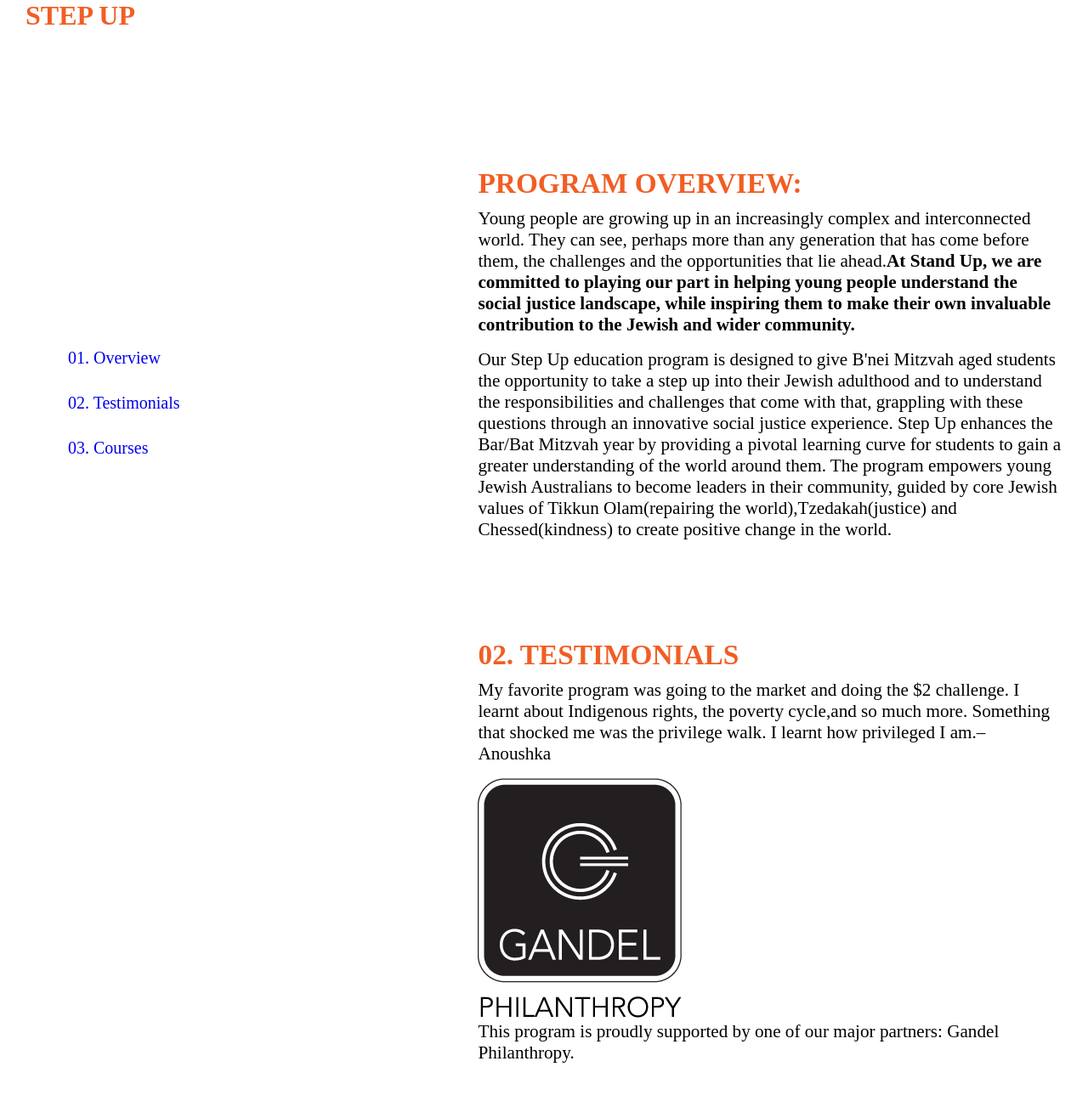
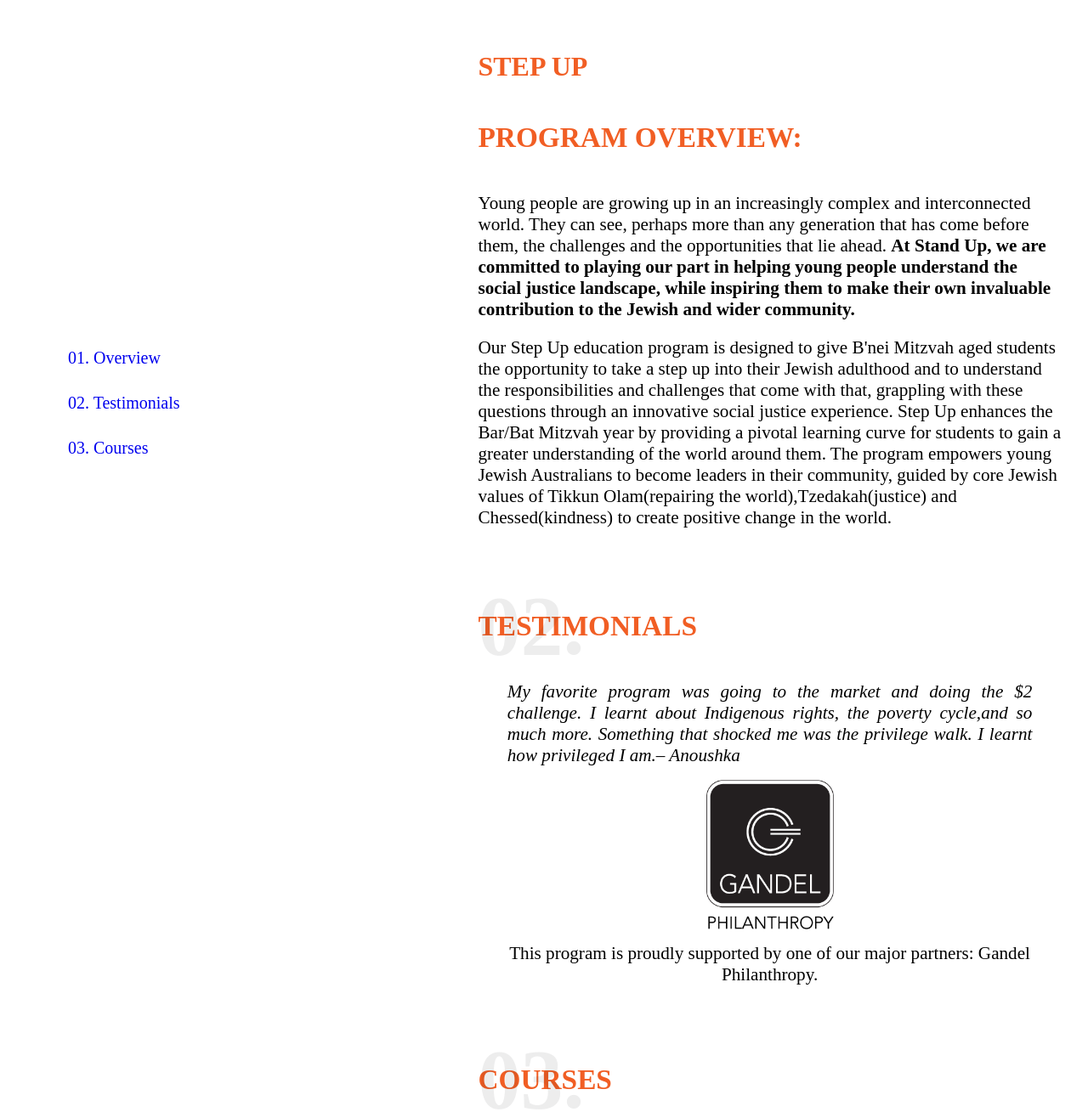
Before and after one commit to pieroapretto/Purpose, a website: page webroot/index.html in a window 1280 px wide. Shown: the top 1309 px of the page at 85% size. Drawn offline with Linux system fonts and the light colour scheme.

Commit message:
adding styles

```diff
--- a/scss/_container.scss
+++ b/scss/_container.scss
@@ -1,22 +1,38 @@
 .container {
-  padding-right: 15px;
-  padding-left: 15px;
+  padding-top: 60px;
   box-sizing: border-box;
   .frame {
     position: relative;
     .wrapper {
-      padding: 30px;
       article {
-        padding: 100px 0px 0px 0px;
+        padding: 0 30px 60px 30px;
         h3 {
           color: #f15e24;
-          margin-bottom: 10px;
           text-transform: uppercase;
+          position: relative;
+          display: block;
           font-size: calc(19px + 8 * ((100vw - 420px) / 480));
+          line-height: 70px;
+          letter-spacing: 0;
+          margin-bottom: 30px;
+          position: relative;
+          i {
+            position: absolute;
+            top: 0;
+            left: 0;
+            opacity: 0.08;
+            font-size: 100px;
+            font-style: normal;
+            color: #1d1e21;
+            letter-spacing: 0;
+          }
+        }
+        h3:not(:first-of-type) {
+          padding-left: 50px;
         }
         p {
           margin-top: 0;
-          margin-bottom: 16px;
+          // margin-bottom: 30px;
           font-size: calc(14px + 4 * ((100vw - 420px) / 480));
         }
       }
@@ -26,7 +42,7 @@
 
 @media (min-width: 960px) {
   .container {
-    width: 90%;
+    width: 100%;
     margin-right: auto;
     margin-left: auto;
     padding-right: 0px;
@@ -36,7 +52,6 @@
         width: 66.66667%;
         margin-left: auto;
         margin-right: 0;
-        padding: 30px 30px 0 30px;
       }
     }
   }
--- a/scss/_courses.scss
+++ b/scss/_courses.scss
@@ -8,11 +8,17 @@
     }
   }
   .cards {
+    aside {
+      a {
+        img {
+          width: 100%;
+        }
+      }
+    }
     .melbourne {
       position: relative;
       .melbourne_feature {
         img {
-          width: 90%;
         }
       }
       .melbourne_head {
@@ -26,7 +32,6 @@
       position: relative;
       .sydney_feature {
         img {
-          width: 90%;
         }
       }
       .sydney_head {
--- a/scss/_masthead.scss
+++ b/scss/_masthead.scss
@@ -1,5 +1,6 @@
-.masthead {
-  .masthead_title {
+.primary_wrapper {
+  padding: 0px 30px;
+  .primary_title {
     color: #f15e24;
     font-size: calc(32px + 14 * ((100vw - 420px) / 480));
     padding-bottom: 20px;
@@ -9,16 +10,16 @@
 }
 
 @media (min-width: 960px) {
-  .masthead {
-    .masthead_title {
-      padding-left: 30px;
+  .primary_wrapper {
+    .primary_title {
+      // padding-left: 30px;
     }
   }
 }
 
 @media (min-width: 1024px) {
-  .masthead {
-    .masthead_title {
+  .primary_wrapper {
+    .primary_title {
       font-size: 32px;
     }
   }
--- a/scss/_overview.scss
+++ b/scss/_overview.scss
@@ -0,0 +1,7 @@
+#overview {
+  .overview_title {
+  }
+  .overview_texts {
+    margin-bottom: 20px;
+  }
+}
--- a/scss/_sidebar.scss
+++ b/scss/_sidebar.scss
@@ -32,7 +32,6 @@
             a:hover,
             a:focus,
             a.current {
-              display: block;
               color: black;
               font-weight: bolder;
               transition: all 1s ease;
@@ -48,7 +47,6 @@
             a:focus:before,
             a.current::before {
               content: '';
-              display: block;
               position: absolute;
               left: 0;
               top: 50%;
--- a/scss/_testimonials.scss
+++ b/scss/_testimonials.scss
@@ -0,0 +1,31 @@
+#testimonials {
+  .tetimonials_title {
+  }
+  blockquote {
+    width: 90%;
+    margin: 0 5%;
+  }
+  blockquote:first-of-type {
+    font-size: 110%;
+    font-style: italic;
+    text-align: justify;
+    margin-bottom: 16px;
+    .tetimonials_primary--text {
+    }
+  }
+  blockquote:last-of-type {
+    .testimonials_gandel--logo {
+      display: block;
+      width: 150px;
+      height: 176px;
+      margin-left: auto;
+      margin-right: auto;
+      margin-bottom: 16px;
+      // aspect-ratio: auto 150 / 176;
+    }
+    .testimonials_secondary--text {
+      text-align: center;
+      margin-bottom: 16px;
+    }
+  }
+}
--- a/webroot/index.html
+++ b/webroot/index.html
@@ -67,9 +67,6 @@
     </header> -->
     <main>
       <div class="container">
-        <div class="masthead">
-          <h1 class="masthead_title">Step up</h1>
-        </div>
         <div class="frame">
           <section class="sidebar">
             <nav>
@@ -93,13 +90,17 @@
             </nav>
           </section>
           <section class="wrapper">
-            <article id="overview">
+            <div class="primary_wrapper">
+              <h1 class="primary_title">Step up</h1>
+            </div>
+            <article class="overview" id="overview">
               <h3 class="overview_title">Program overview:</h3>
               <p class="overview_texts">
                 Young people are growing up in an increasingly complex and
                 interconnected world. They can see, perhaps more than any
                 generation that has come before them, the challenges and the
-                opportunities that lie ahead.<b
+                opportunities that lie ahead.
+                <b
                   >At Stand Up, we are committed to playing our part in helping
                   young people understand the social justice landscape, while
                   inspiring them to make their own invaluable contribution to
@@ -116,27 +117,34 @@
                 learning curve for students to gain a greater understanding of
                 the world around them. The program empowers young Jewish
                 Australians to become leaders in their community, guided by core
-                Jewish values of
-                <i>Tikkun Olam</i>(repairing the world),<i>Tzedakah</i>(justice)
-                and <i>Chessed</i>(kindness) to create positive change in the
-                world.
+                Jewish values of <i>Tikkun Olam</i>(repairing the
+                world),<i>Tzedakah</i>(justice) and <i>Chessed</i>(kindness) to
+                create positive change in the world.
               </p>
             </article>
-            <article id="testimonials">
+            <article class="testimonials" id="testimonials">
               <h3 class="testimonials_title"><i>02.</i> Testimonials</h3>
-              <p>
+              <blockquote>
+                <p class="testimonials_primary--text">
                   My favorite program was going to the market and doing the $2
                   challenge. I learnt about Indigenous rights, the poverty
                   cycle,and so much more. Something that shocked me was the
                   privilege walk. I learnt how privileged I am.– Anoushka
                 </p>
-              <img src="./images/gandel-logo.png" alt="gandel logo" />
-              <p>
-                This program is proudly supported by one of our major partners:
-                Gandel Philanthropy.
+              </blockquote>
+              <blockquote>
+                <img
+                  class="testimonials_gandel--logo"
+                  src="./images/gandel-logo.png"
+                  alt="gandel logo"
+                />
+                <p class="testimonials_secondary--text">
+                  This program is proudly supported by one of our major
+                  partners: Gandel Philanthropy.
                 </p>
+              </blockquote>
             </article>
-            <article id="courses">
+            <article class="courses" id="courses">
               <div class="courses_header">
                 <h3 class="title"><i>03.</i>Courses</h3>
                 <p class="texts">
```
Also changed, not shown: webroot/css/index.css. Lines whose indentation alone changed are shown as unchanged.
